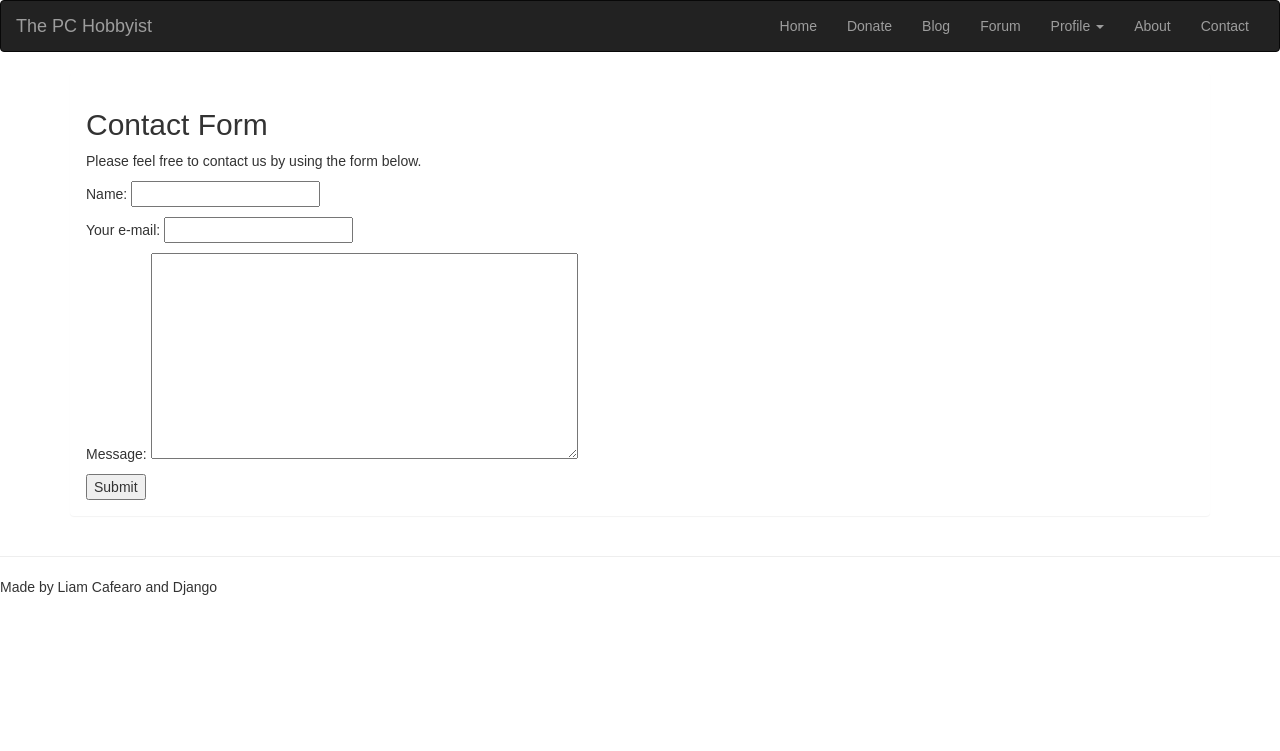
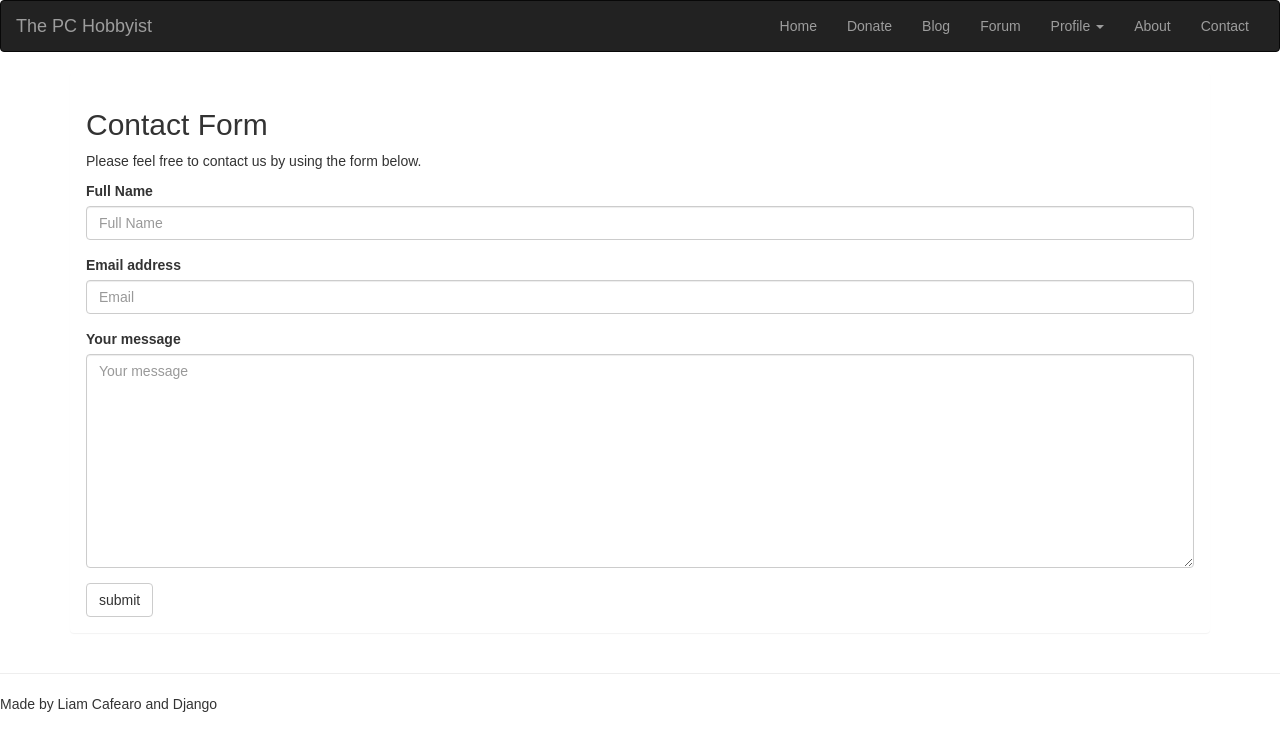
Before and after one commit to liam-cafearo/the_pc_hobbyist, a Django app: template templates/contact_form/contact_form.html in a window 1280 px wide. Shown: the top 751 px of the page. Run offline with Django 3.2, Linux system fonts and the light colour scheme; the template is opened without the code that fills it, so the values that code supplies are empty; parts of the project's set-up code (start-up, migrations or seed data) failed here and were passed over; some libraries are stand-ins or nearby versions.

Commit message:
added some styling to the form and sent message page

```diff
--- a/templates/contact_form/contact_form.html
+++ b/templates/contact_form/contact_form.html
@@ -1,12 +1,22 @@
 {% extends "base.html" %}
+{% load staticfiles %}
 {% block content %}
 <h2>Contact Form</h2>
 <p>Please feel free to contact us by using the form below.</p>
 <form method="post">
     {% csrf_token %}
-    <p>Name: <input type="text" name="name"></p>
-    <p>Your e-mail: <input type="text" name="email"></p>
-    <p>Message: <textarea name="body" rows="10" cols="50"></textarea></p>
-    <input type="submit" value="Submit">
+    <div class="form-group">
+        <label for="fullName">Full Name</label>
+        <input name="name" type="text" class="form-control" id="fullName" placeholder="Full Name">
+    </div>
+    <div class="form-group">
+        <label for="email">Email address</label>
+        <input name="email" type="email" class="form-control" id="email" placeholder="Email">
+    </div>
+    <div class="form-group">
+        <label for="message">Your message</label>
+        <textarea name="body" class="form-control" rows="10" id="message" placeholder="Your message"></textarea>
+    </div>
+    <button type="submit" class="btn btn-default">submit</button>
 </form>
 {% endblock%}
--- a/templates/contact_form/contact_form_sent.html
+++ b/templates/contact_form/contact_form_sent.html
@@ -2,4 +2,5 @@
 
 {% block content %}
 <h2>Your message was sent.</h2>
+<p>Please click <a href="{% url 'index' %}">here</a> to return home.</p>
 {% endblock %}
```
